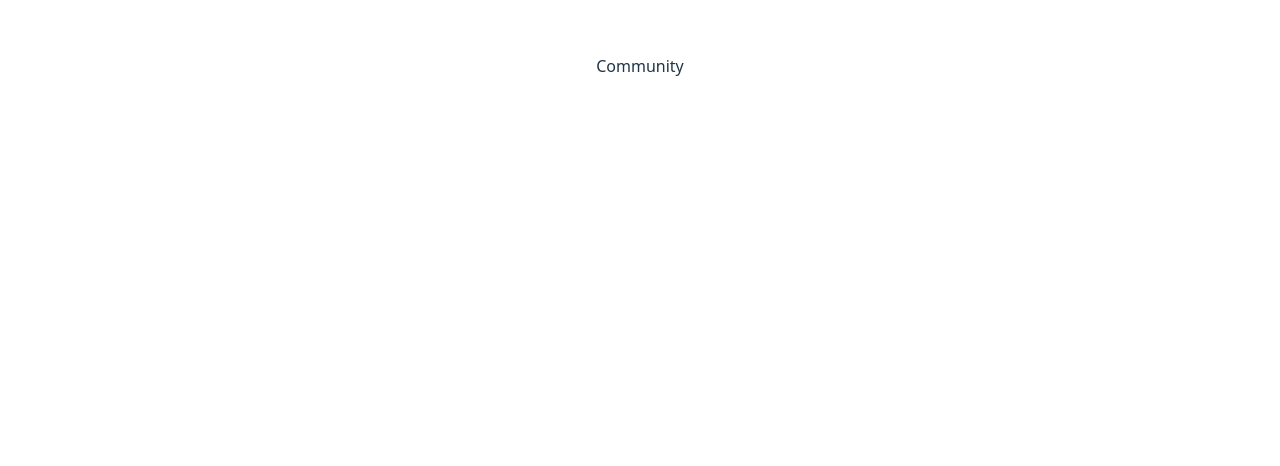
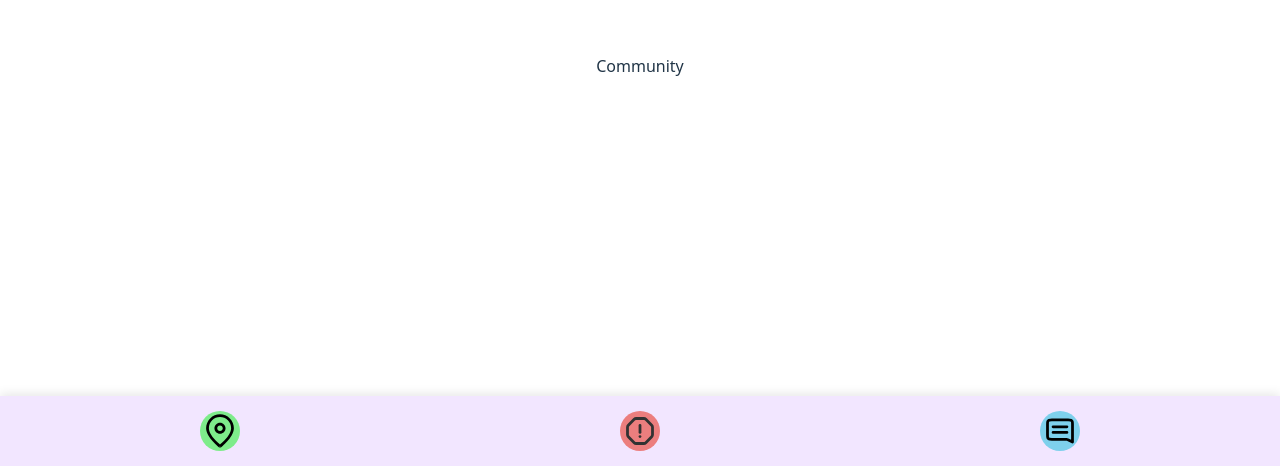
Before and after one commit to Hollerina/GoSafe, a React (Vite) app in the folder goSafe/: page /community in a window 1280 px wide. Shown: the part 334-800 px from the top of the page. Built offline with nearby package versions, Linux system fonts and the light colour scheme.

Commit message:
Add navbar to pages

```diff
--- /dev/null
+++ b/goSafe/src/Community.tsx
@@ -0,0 +1,22 @@
+import Navbar from "./components/navbar"
+
+export const Community = () => {
+  return (
+    <>
+      <div>Community</div>
+      <nav
+        style={{
+          position: 'fixed',
+          bottom: 0,
+          left: 0,
+          width: '100%',
+          backgroundColor: '#fff',
+          boxShadow: '0 -2px 10px rgba(0, 0, 0, 0.1)',
+          zIndex: 1000,
+        }}
+      >
+        <Navbar />
+      </nav>
+    </>
+  )
+}
--- /dev/null
+++ b/goSafe/src/Maps.tsx
@@ -0,0 +1,22 @@
+import Navbar from "./components/navbar"
+
+export const Maps = () => {
+  return (
+    <>
+      <div>Maps</div>
+      <nav
+        style={{
+          position: 'fixed',
+          bottom: 0,
+          left: 0,
+          width: '100%',
+          backgroundColor: '#fff',
+          boxShadow: '0 -2px 10px rgba(0, 0, 0, 0.1)',
+          zIndex: 1000,
+        }}
+      >
+        <Navbar />
+      </nav>
+    </>
+  )
+}
--- a/goSafe/src/components/Community.tsx
+++ /dev/null
@@ -1,5 +0,0 @@
-export const Community = () => {
-    return (
-        <div>Community</div>
-    )
-}
--- a/goSafe/src/components/Maps.tsx
+++ /dev/null
@@ -1,5 +0,0 @@
-export const Maps = () => {
-  return (
-    <div>Maps</div>
-  )
-}
--- a/goSafe/src/main.tsx
+++ b/goSafe/src/main.tsx
@@ -1,8 +1,8 @@
 import { StrictMode } from 'react'
 import { createRoot } from 'react-dom/client'
 import { BrowserRouter, Route, Routes } from 'react-router-dom';
-import { Community } from './components/Community.tsx';
-import { Maps } from './components/Maps.tsx';
+import { Community } from './Community.tsx';
+import { Maps } from './Maps.tsx';
 import './index.css'
 import App from './App.tsx'
 
```
